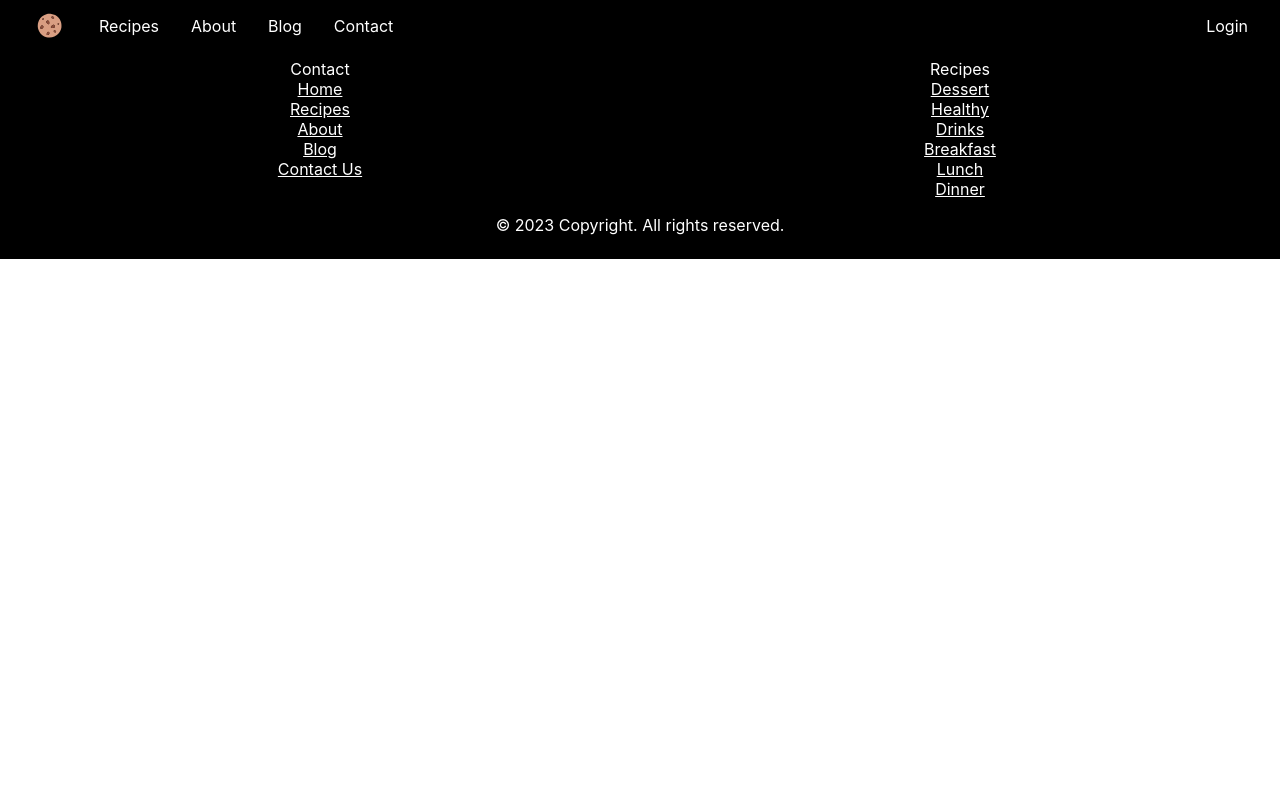
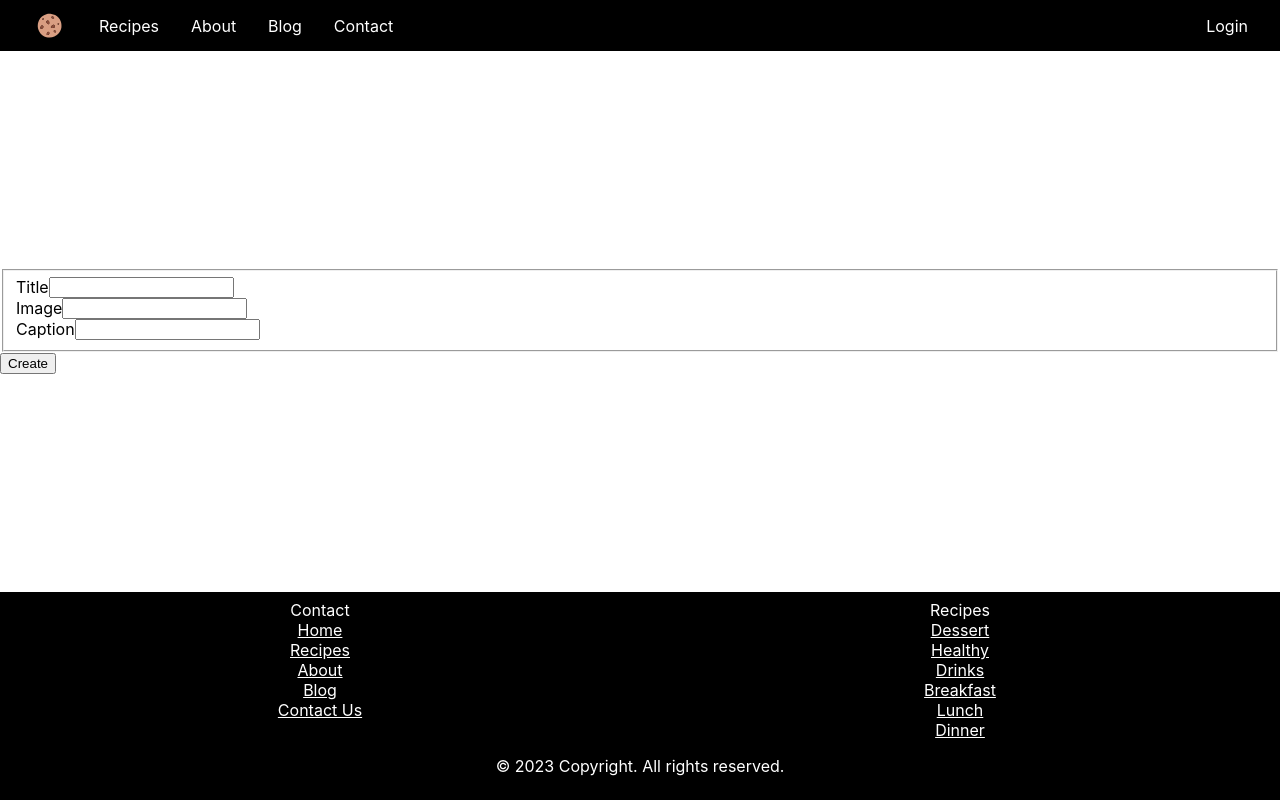
Before and after one commit to michulee/foodiary, a React (Create React App) app: page /foodiary/admin in a window 1280 px wide. Built offline with nearby package versions, Linux system fonts and the light colour scheme.

Commit message:
modified navigation, modified about page, added page404 page

```diff
--- a/src/App.tsx
+++ b/src/App.tsx
@@ -9,13 +9,17 @@ import { Route, Routes } from 'react-router';
 import styled, { createGlobalStyle } from "styled-components/macro"
 
 const AppWrapper = styled.div`
-// display: flex;
-// flex-direction: column;
-// height: 100vh;
+display: flex;
+flex-direction: column;
+min-height: 100vh;
+// min-height: 80vh;
+justify-content: space-between;
+
 
 > :last-child {
-  justify-content: end;
-  align-items: end;
+  // display: flex;
+  // justify-content: end;
+  // align-items: end;
 }
 `
 const App = () => {
--- a/src/components/elements/Dropdown.tsx
+++ b/src/components/elements/Dropdown.tsx
@@ -23,7 +23,7 @@ const Dropdown = ({buttonName, linkPath, linkName} : Props) => {
         <Wrapper>
             <Button>{buttonName}</Button>
             <Menu>
-                <Link to={linkPath}>{linkName}</Link>
+                {/* <Link to={linkPath}>{linkName}</Link> */}
             </Menu>
         </Wrapper>
     )
--- a/src/components/elements/Input.tsx
+++ b/src/components/elements/Input.tsx
@@ -1,12 +1,15 @@
+import { ChangeEvent } from "react"
 import styled from "styled-components/macro"
 
 type InputProps = {
-    labelName?: string,
+    label?: string,
+    htmlFor?: string,
     name?: string,
     type?: string,
-    value?: string
+    value?: string,
+    onChange?: React.ChangeEvent<HTMLInputElement>
 }
-const Input = ({labelName, name, type, value} : InputProps) => {
+
 const InputWrapper = styled.div`
 display: flex;
 max-width: 300px;
@@ -14,13 +17,16 @@ const Input = ({labelName, name, type, value} : InputProps) => {
 `
 const Label = styled.label`
 `
-    const Input = styled.input`
-
+const NewInput = styled.input`
 `
+const Input = ({label, htmlFor, name, type, value, onChange} : InputProps) => {
+    // const changeHandler = !onChange ? undefined : (event: React.ChangeEvent<HTMLInputElement>) => {
+    //     onChange(event.target.value);
+    // };
     return(
         <InputWrapper>
-            <Label>{labelName}</Label>
-            <Input name={name} type={type} value={value}/>
+            <Label htmlFor={htmlFor}>{label}</Label>
+            <NewInput name={name} type={type} value={value}/>
         </InputWrapper>
     )
 }
--- a/src/features/Footer.tsx
+++ b/src/features/Footer.tsx
@@ -45,7 +45,7 @@ const Footer = () => {
                 <NavSection>
                     <LinkHeader>Contact</LinkHeader>
                     <Link to='/'>Home</Link>
-                    <Link to='/recipes'>Recipes</Link>
+                    <Link to='/recipe'>Recipes</Link>
                     <Link to='/about'>About</Link>
                     <Link to='/blog'>Blog</Link>
                     <Link to='/contact'>Contact Us</Link>
--- a/src/features/TopNav.tsx
+++ b/src/features/TopNav.tsx
@@ -7,6 +7,9 @@ import Home from "@pages/Home"
 import Register from "@pages/Register"
 import Contact from "@pages/Contact"
 import Recipes from "@pages/Recipes"
+import AdminDashboard from "@pages/AdminDashboard.tsx"
+import About from "@pages/About"
+import Page404 from "@pages/Page404"
 
 const Nav = styled.nav`
 display: flex;
@@ -73,11 +76,12 @@ const TopNav = () => {
         <Routes>
             <Route path='/' element={<Home/>}/>
             <Route path='recipe' element={<Recipes/>}/>
-            <Route path='about'/>
-            <Route path='blog'/>
-            <Route path='contact' element={<Contact/>}/>
+            <Route path='about' element={<About/>}/>
+            <Route path='blog' element={<Page404/>}/>
+            <Route path='contact' element={<Page404/>}/>
             <Route path='login' element={<Login/>}/>
             <Route path='register' element={<Register/>}/>
+            <Route path='admin' element={<AdminDashboard/>}/>
         </Routes>
         </>
     )
--- /dev/null
+++ b/src/pages/About.tsx
@@ -0,0 +1,38 @@
+import Container from "@components/elements/Container"
+import styled from "styled-components/macro"
+
+const Wrapper = styled.div`
+@media screen and (min-width: 1200px) {
+    display: flex;
+    flex-direction: row-reverse
+}
+`
+const Image = styled.img`
+display: block;
+justify-content: center;
+object-fit: cover;
+object-position: 50% 30%;
+max-height: 400px;
+max-width: 100%;
+margin: 0 auto;
+`
+const Content = styled.div`
+padding: 0 1rem;
+`
+const About = () => {
+    return(
+        <Container>
+            <Wrapper>
+                <Image src="https://images.unsplash.com/photo-1521997888043-aa9c827744f8?ixlib=rb-4.0.3&ixid=MnwxMjA3fDB8MHxwaG90by1wYWdlfHx8fGVufDB8fHx8&auto=format&fit=crop&w=1170&q=80" alt="heart shaped kiwi fruit"/>
+                <Content>
+                    <h2>About Foodiary</h2>
+                    <p>Foodiary is a place where you can post, share, and like food-related recipes and articles with your friends and family. At least, that's the long-term goal for this website. Development takes a lot of time, and this project is still a work-in-progress.</p>
+                    <p>Thank you for checking out this little labor of love. Now and in the future, I want to push out quality projects that I can proudly talk about.</p>
+                    <p><strong>Technologies: </strong>The frontend is built on React, React Router, and TypeScript. The backend uses Node.js, Express, and MongoDB while being deployed on a DigitalOcean Droplet with Ubuntu and NGINX.</p>
+                </Content>
+            </Wrapper>
+        </Container>
+    )
+}
+
+export default About
--- a/src/pages/AdminDashboard.tsx.tsx
+++ b/src/pages/AdminDashboard.tsx.tsx
@@ -1,8 +1,49 @@
+import Input from "@components/elements/Input"
+import { ChangeEvent, FormEvent, ReactElement, useEffect, useState } from "react"
+
 const AdminDashboard = () => {
+    // need to initialize it with {}, so that ...prevState can be read
+    const [data, setData] = useState({})
+
+    const [title, setTitle] = useState()
+    const [image, setImage] = useState()
+    const [caption, setCaption] = useState()
+
+    const handleChange = (event : ChangeEvent) => {
+        // setData((prevState) => ({
+        //     ...prevState,
+        //     [event.target]: event.target.value
+        // }))
+    }
+
+    // type SubmitProps = {
+    //     event: FormEvent
+    // }
+    // const handleSubmit = async (event : SubmitProps) => {
+    const handleSubmit = async (event : FormEvent) => {
+        event.preventDefault();
+        console.log("EVENT: ", event.target)
+        try {
+            const options = {
+                method: 'post',
+                headers: { 'Content-Type': 'application/json' }
+                // body: JSON.stringify(body)
+            }
+            // const response = await fetch(process.env.REACT_APP_GET_RECIPES!, options);
+        } catch (error) {
+            console.error(error)
+        }
+    }
+
     return(
-        <>
-
-        </>
+            <form method="post" onSubmit={(e) => handleSubmit(e)}>
+                <fieldset>
+                    <Input type='text' label='Title' htmlFor='title' name='title'/>
+                    <Input type='text' label='Image' htmlFor='image' name='image'/>
+                    <Input type='text' label='Caption' htmlFor='caption' name='caption'/>
+                </fieldset>
+                <button type="submit">Create</button>
+            </form>
     )
 }
 
--- a/src/pages/Login.tsx
+++ b/src/pages/Login.tsx
@@ -8,8 +8,8 @@ const Login = () => {
     return(
         <Container>
             <Link to={'/register'}>Register</Link>
-            <Input labelName="Username" type="text"/>
-            <Input labelName="Password" type="password"/>
+            <Input label="Username" type="text"/>
+            <Input label="Password" type="password"/>
         </Container>
     )
 }
--- /dev/null
+++ b/src/pages/Page404.tsx
@@ -0,0 +1,16 @@
+import Container from "@components/elements/Container"
+import styled from "styled-components/macro"
+
+const Image = styled.img`
+max-width: 600px;
+max-height: 600px;
+`
+const Page404 = () => {
+    return(
+        <Container>
+            <Image src="https://images.unsplash.com/photo-1614469723922-c043ad9fd036?ixlib=rb-4.0.3&ixid=MnwxMjA3fDB8MHxwaG90by1wYWdlfHx8fGVufDB8fHx8&auto=format&fit=crop&w=727&q=80" alt="yellow triangle sign that says 'Imagine Art Here'"/>
+        </Container>
+    )
+}
+
+export default Page404
--- a/src/pages/Register.tsx
+++ b/src/pages/Register.tsx
@@ -8,8 +8,8 @@ const Register = () => {
     return(
         <Container>
             <Form>
-                <Input labelName="Username" type="text"/>
-                <Input labelName="Password" type="password"/>
+                <Input label="Username" type="text"/>
+                <Input label="Password" type="password"/>
             </Form>
         </Container>
     )
```
Lines whose indentation alone changed are shown as unchanged.
